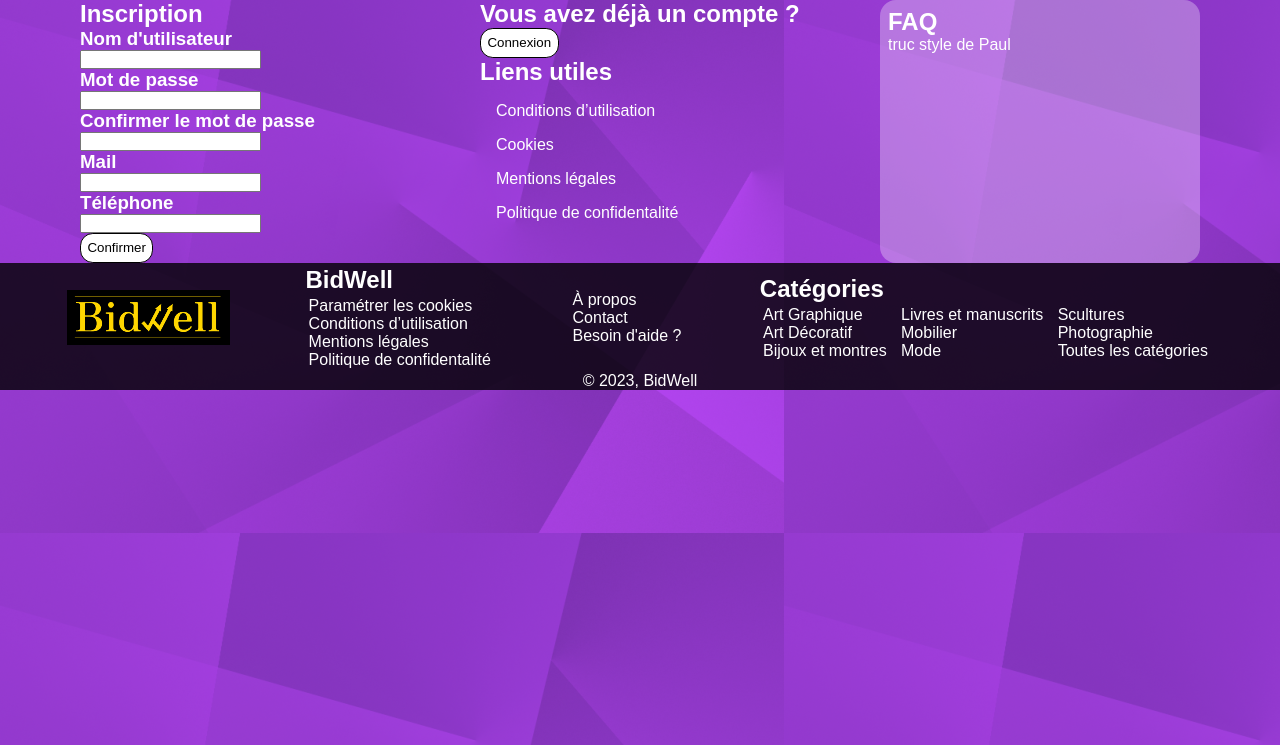
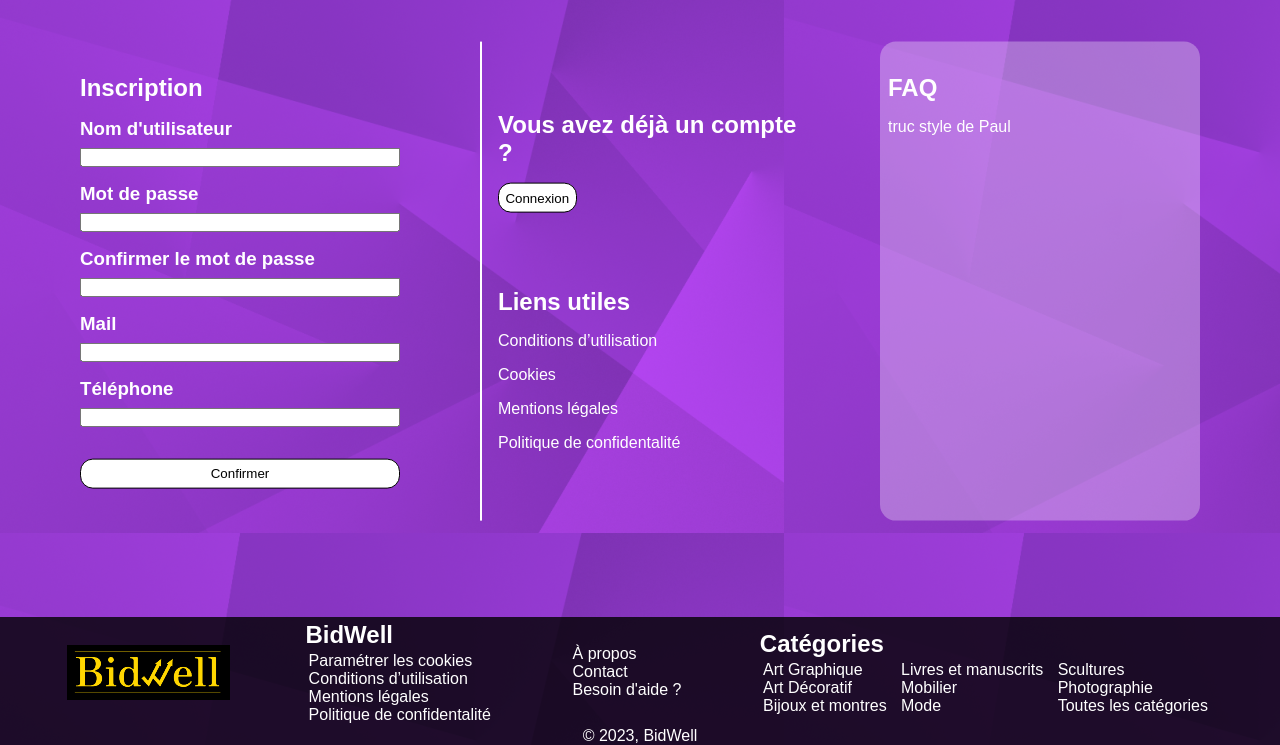
Before and after one commit to c-leri/Bidwell, a PHP site: page /view/signup.view.php in a window 1280 px wide. Shown: the part 55-800 px from the top of the page. Run offline with PHP 8.4, Linux system fonts and the light colour scheme.

Commit message:
page de connexion et inscription

```diff
--- a/prototype/view/condition.view.php
+++ b/prototype/view/condition.view.php
@@ -1,8 +1,7 @@
 <!DOCTYPE html>
-<html>
+<html lang="fr">
 
 <head>
-    <html lang="fr">
     <meta charset="utf-8">
     <meta name="description" content="Site de vente aux enchères de particulier à particulier">
     <meta name="keywords"
--- a/prototype/view/design/styleConnect.css
+++ b/prototype/view/design/styleConnect.css
@@ -2,14 +2,21 @@
     /*  --- Se connecter et s'inscrire--- */
     /*  -- Main -- */
     main.connect{
+        position: absolute;
+        top: 42%;
+        transform: translate(0,-50%);
         display: flex;
         flex-direction: row;
         justify-content: space-evenly;
         color: var(--couleur-blanc);
+        align-content: center;
+        width: 100%;
     }
 
     main.connect>div{
         width: 25%;
+        padding-top: 2rem;
+        padding-bottom: 2rem;
     }
 
     main.connect button{
@@ -21,6 +28,7 @@
         white-space: nowrap;
         display: block;
         padding: 0.4rem;
+        margin-top: 1rem;
     }
 
     main.connect a{
@@ -34,10 +42,26 @@
     .left {
         display: flex;
         flex-direction: column;
+        justify-content: space-around;
+    }
+
+    .left form{
+        display: flex;
+        flex-direction: column;
+        justify-content: space-around;
+    }
+    .left button{
+        display: block;
     }
     /* -- Partie du milieu -- */
+    .center{
+        display: flex;
+        flex-direction: column;
+        justify-content: space-around;
+        border-left: 0.15rem solid var(--couleur-blanc);
+    }
     .center li{
-        margin: 1rem;
+        margin-top: 1rem;
         list-style-type: none;
         font-size: 1rem;
     }
@@ -54,4 +78,21 @@
         background-color: var(--couleur-blanc);
         border: none;
     }
+
+
+    /* -- Titres -- */
+    h2{
+        margin-bottom: 1rem;
+    }
+    h3{
+        margin-bottom: 0.5rem;
+    }
+    /* -- Formulaires -- */
+    #signin-form input, #connect-form a{
+        margin-bottom: 1rem;
+    }
+
+    div#top, div#bot{
+        margin-left: 1rem;
+    }
 }
--- /dev/null
+++ b/prototype/view/design/styleFooter2.css
@@ -0,0 +1,54 @@
+@media only screen and (min-width: 960px) {
+    footer>div {
+        /*background-color: var(--couleur-noir);*/
+        display: flex;
+        flex-direction: row;
+        justify-content: space-evenly;
+    }
+
+    footer>div div,
+    footer>div>a {
+        display: block;
+        align-self: center;
+    }
+
+    footer>div>a img {
+        display: block;
+    }
+
+    footer ul {
+        list-style-type: none;
+        margin: 0.2rem;
+    }
+
+    .div3 ul {
+        display: flex;
+
+    }
+
+    footer a,
+    footer h1 {
+        text-decoration: none;
+        color: var(--couleur-blanc);
+        margin: 0.2rem 0.5rem 0.2rem 0.4rem;
+    }
+
+    footer h1 {
+        font-size: 1.5rem;
+    }
+
+    footer {
+        position: absolute;
+        bottom: 0;
+        min-height: 0;
+        width: 100%;
+        background-color: var(--couleur-noir80);
+    }
+
+    footer p {
+        text-align: center;
+        text-decoration: none;
+        color: var(--couleur-blanc);
+    }
+
+}
--- a/prototype/view/mention.php
+++ b/prototype/view/mention.php
@@ -1,8 +1,7 @@
 <!DOCTYPE html>
-<html>
+<html lang="fr">
 
 <head>
-    <html lang="fr">
     <meta charset="utf-8">
     <meta name="description" content="Site de vente aux enchères de particulier à particulier">
     <meta name="keywords"
--- a/prototype/view/signup.view.php
+++ b/prototype/view/signup.view.php
@@ -1,8 +1,7 @@
 <!DOCTYPE html>
-<html>
+<html lang="fr">
 
 <head>
-    <html lang="fr">
     <meta charset="utf-8">
     <meta name="description" content="Site de vente aux enchères de particulier à particulier">
     <meta name="keywords"
@@ -13,7 +12,7 @@
     <link rel="stylesheet" href="../view/design/styleGeneral.css">
     <link rel="stylesheet" href="../view/design/styleConnect.css">
     <link rel="stylesheet" href="../view/design/styleMenu.css">
-    <link rel="stylesheet" href="../view/design/styleFooter.css">
+    <link rel="stylesheet" href="../view/design/styleFooter2.css">
 
 </head>
 
@@ -58,13 +57,13 @@
                 </form>
             </div>
 
-            <div class="bot">
+            <div id="bot">
                 <h2> Liens utiles </h2>
                 <ul>
-                <li><a href="#"></a>Conditions d’utilisation</li>
-                <li><a href="#"></a>Cookies</li>
-                <li><a href="#"></a>Mentions légales</li>
-                <li><a href="#"></a>Politique de confidentalité</li>
+                <li><a href="#">Conditions d’utilisation</a></li>
+                <li><a href="#">Cookies</a></li>
+                <li><a href="#">Mentions légales</a></li>
+                <li><a href="#">Politique de confidentalité</a></li>
                 </ul>
             </div>
         </div>
```
Also changed, not shown: prototype/view/connect.view.php (+7 -8 lines).
